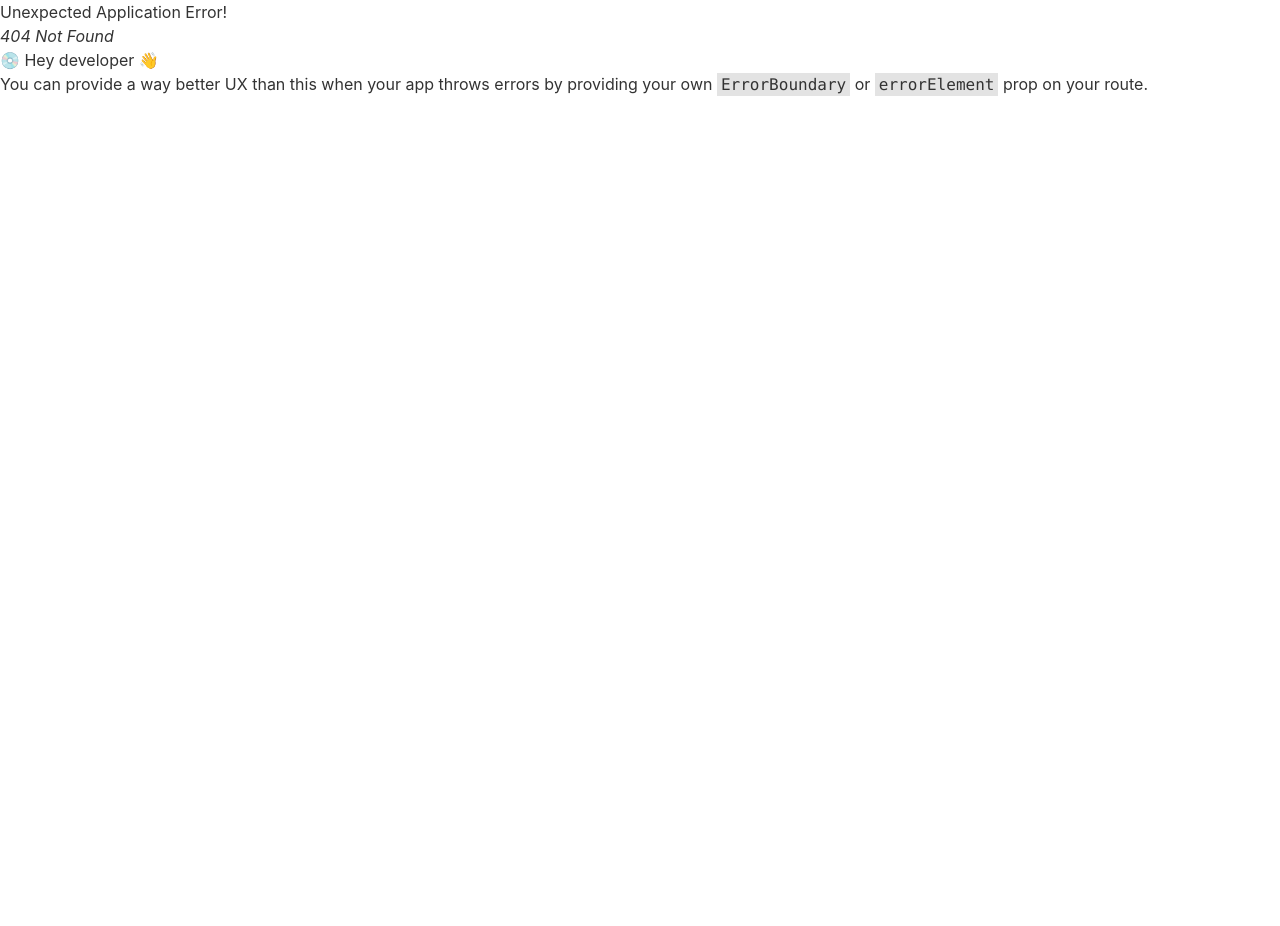
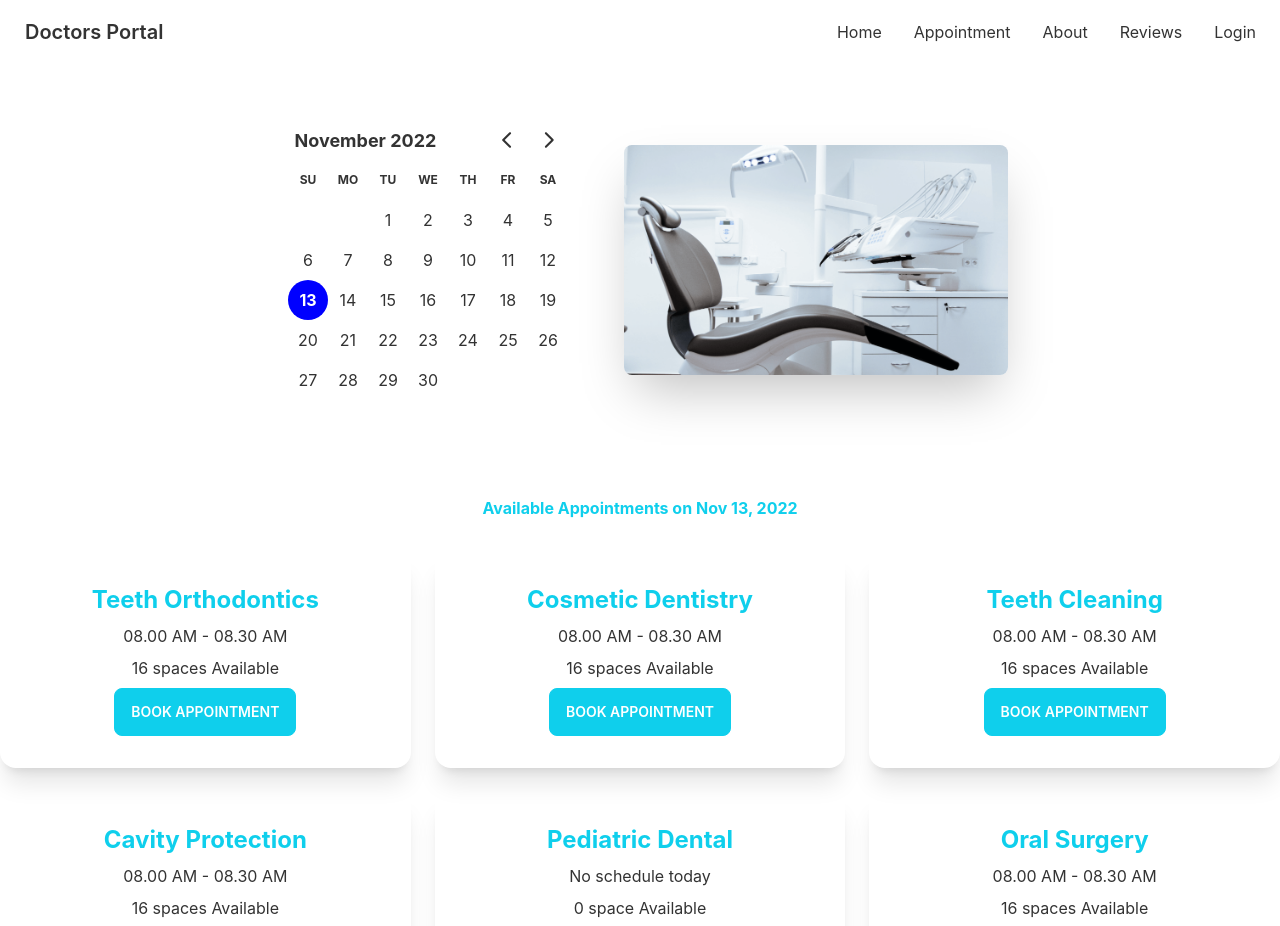
Before and after one commit to Ashraf59/doctors-portal-client, a React (Create React App) app: page /appointment in a window 1280 px wide. Before the commit this address had no page. Shown: the top 926 px of the page. Before the commit the page ends 800 px from the top, so only its background shows below. Built offline with nearby package versions, Linux system fonts and the light colour scheme.

Commit message:
appointment form setup

```diff
--- a/package.json
+++ b/package.json
@@ -7,7 +7,9 @@
     "@testing-library/react": "^13.4.0",
     "@testing-library/user-event": "^13.5.0",
     "daisyui": "^2.39.1",
+    "date-fns": "^2.29.3",
     "react": "^18.2.0",
+    "react-day-picker": "^8.3.6",
     "react-dom": "^18.2.0",
     "react-router-dom": "^6.4.3",
     "react-scripts": "5.0.1",
--- /dev/null
+++ b/public/appointmentOptions.json
@@ -0,0 +1,118 @@
+[
+    {
+      "_id": 1,
+      "name": "Teeth Orthodontics",
+      "slots": [
+        "08.00 AM - 08.30 AM",
+        "08.30 AM - 09.00 AM",
+        "09.00 AM - 9.30 AM",
+        "09.30 AM - 10.00 AM",
+        "10.00 AM - 10.30 AM",
+        "10.30 AM - 11.00 AM",
+        "11.00 AM - 11.30 AM",
+        "11.30 AM - 12.00 AM",
+        "1.00 PM - 1.30 PM",
+        "1.30 PM - 2.00 PM",
+        "2.00 PM - 2.30 PM",
+        "2.30 PM - 3.00 PM",
+        "3.00 PM - 3.30 PM",
+        "3.30 PM - 4.00 PM",
+        "4.00 PM - 4.30 PM",
+        "4.30 PM - 5.00 PM"
+      ]
+    },
+    {
+      "_id": 2,
+      "name": "Cosmetic Dentistry",
+      "slots": [
+        "08.00 AM - 08.30 AM",
+        "08.30 AM - 09.00 AM",
+        "09.00 AM - 9.30 AM",
+        "09.30 AM - 10.00 AM",
+        "10.00 AM - 10.30 AM",
+        "10.30 AM - 11.00 AM",
+        "11.00 AM - 11.30 AM",
+        "11.30 AM - 12.00 AM",
+        "1.00 PM - 1.30 PM",
+        "1.30 PM - 2.00 PM",
+        "2.00 PM - 2.30 PM",
+        "2.30 PM - 3.00 PM",
+        "3.00 PM - 3.30 PM",
+        "3.30 PM - 4.00 PM",
+        "4.00 PM - 4.30 PM",
+        "4.30 PM - 5.00 PM"
+      ]
+    },
+    {
+      "_id": 3,
+      "name": "Teeth Cleaning",
+      "slots": [
+        "08.00 AM - 08.30 AM",
+        "08.30 AM - 09.00 AM",
+        "09.00 AM - 9.30 AM",
+        "09.30 AM - 10.00 AM",
+        "10.00 AM - 10.30 AM",
+        "10.30 AM - 11.00 AM",
+        "11.00 AM - 11.30 AM",
+        "11.30 AM - 12.00 AM",
+        "1.00 PM - 1.30 PM",
+        "1.30 PM - 2.00 PM",
+        "2.00 PM - 2.30 PM",
+        "2.30 PM - 3.00 PM",
+        "3.00 PM - 3.30 PM",
+        "3.30 PM - 4.00 PM",
+        "4.00 PM - 4.30 PM",
+        "4.30 PM - 5.00 PM"
+      ]
+    },
+    {
+      "_id": 4,
+      "name": "Cavity Protection",
+      "slots": [
+        "08.00 AM - 08.30 AM",
+        "08.30 AM - 09.00 AM",
+        "09.00 AM - 9.30 AM",
+        "09.30 AM - 10.00 AM",
+        "10.00 AM - 10.30 AM",
+        "10.30 AM - 11.00 AM",
+        "11.00 AM - 11.30 AM",
+        "11.30 AM - 12.00 AM",
+        "1.00 PM - 1.30 PM",
+        "1.30 PM - 2.00 PM",
+        "2.00 PM - 2.30 PM",
+        "2.30 PM - 3.00 PM",
+        "3.00 PM - 3.30 PM",
+        "3.30 PM - 4.00 PM",
+        "4.00 PM - 4.30 PM",
+        "4.30 PM - 5.00 PM"
+      ]
+    },
+    {
+      "_id": 5,
+      "name": "Pediatric Dental",
+      "slots": [
+      ]
+    },
+    {
+      "_id": 6,
+      "name": "Oral Surgery",
+      "slots": [
+        "08.00 AM - 08.30 AM",
+        "08.30 AM - 09.00 AM",
+        "09.00 AM - 9.30 AM",
+        "09.30 AM - 10.00 AM",
+        "10.00 AM - 10.30 AM",
+        "10.30 AM - 11.00 AM",
+        "11.00 AM - 11.30 AM",
+        "11.30 AM - 12.00 AM",
+        "1.00 PM - 1.30 PM",
+        "1.30 PM - 2.00 PM",
+        "2.00 PM - 2.30 PM",
+        "2.30 PM - 3.00 PM",
+        "3.00 PM - 3.30 PM",
+        "3.30 PM - 4.00 PM",
+        "4.00 PM - 4.30 PM",
+        "4.30 PM - 5.00 PM"
+      ]
+    }
+  ]
--- /dev/null
+++ b/src/Pages/Appointment/AppointBanner/AppointmentBanner.js
@@ -0,0 +1,28 @@
+import React from 'react';
+import chair from '../../../assets/images/chair.png';
+import { DayPicker } from 'react-day-picker';
+
+
+const AppointmentBanner = ({selectedDate, setSelectedDate}) => {
+
+    return (
+        <header className='my-6'>
+                    <div className="hero">
+  <div className="hero-content flex-col lg:flex-row-reverse">
+    <img src={chair} className="max-w-sm rounded-lg shadow-2xl" alt='chair' />
+    <div className='mr-6'>
+     <DayPicker
+    mode='single'
+    selected={selectedDate}
+    onSelect={setSelectedDate}
+
+    />
+
+    </div>
+  </div>
+</div>
+        </header>
+    );
+};
+
+export default AppointmentBanner;
--- /dev/null
+++ b/src/Pages/Appointment/Appointment/Appointment.js
@@ -0,0 +1,23 @@
+import React, { useState } from 'react';
+import AppointmentBanner from '../AppointBanner/AppointmentBanner';
+import AvailableAppointment from '../AvailableAppointment/AvailableAppointment';
+
+const Appointment = () => {
+    const [selectedDate, setSelectedDate] = useState(new Date());
+
+    return (
+        <div>
+            <AppointmentBanner
+            selectedDate = {selectedDate}
+            setSelectedDate = {setSelectedDate}
+
+            ></AppointmentBanner>
+            <AvailableAppointment
+            selectedDate = {selectedDate}
+
+            ></AvailableAppointment>
+        </div>
+    );
+};
+
+export default Appointment;
--- /dev/null
+++ b/src/Pages/Appointment/AvailableAppointment/AvailableAppointment.js
@@ -0,0 +1,40 @@
+import { format } from 'date-fns';
+import React, { useEffect, useState } from 'react';
+import BookingModal from '../BokkingModal/BookingModal';
+import AvailableOption from './AvailableOption';
+
+const AvailableAppointment = ({selectedDate}) => {
+    const [appointmentOptions, setAppointmentOptions] = useState([]);
+    const [treatment, setTreatment] = useState(null);
+
+    useEffect(() =>{
+        fetch('appointmentOptions.json')
+        .then(res => res.json())
+        .then(data => setAppointmentOptions(data))
+
+    },[])
+    return (
+        <section className='my-16'>
+            <p className='text-center text-primary font-bold'>Available Appointments on {format(selectedDate, 'PP')}</p>
+            <div className='grid gap-6 grid-cols-1 md:grid-cols-2 lg:grid-cols-3 mt-8'>
+            {
+                appointmentOptions.map(option => <AvailableOption
+                key = {option._id}
+                appointmentoption = {option}
+                setTreatment = {setTreatment}
+                ></AvailableOption>)
+            }
+            </div>
+           {
+            treatment &&
+             <BookingModal
+             treatment = {treatment}
+             selectedDate = {selectedDate}
+             setTreatment = {setTreatment}
+             ></BookingModal>
+           }
+        </section>
+    );
+};
+
+export default AvailableAppointment;
--- /dev/null
+++ b/src/Pages/Appointment/AvailableAppointment/AvailableOption.js
@@ -0,0 +1,25 @@
+import React from 'react';
+
+const AvailableOption = ({appointmentoption, setTreatment}) => {
+    const {name, slots} = appointmentoption;
+    return (
+        <div className="card shadow-xl">
+        <div className="card-body text-center">
+          <h2 className="text-2xl font-bold text-primary text-center">{name}</h2>
+          <p>{slots.length > 0? slots[0] : 'No schedule today'}</p>
+          <p>{slots.length} {slots.length > 1? 'spaces' : 'space'} Available</p>
+          <div className="card-actions justify-center">
+            <label
+            disabled = {slots.length === 0}
+            htmlFor="booking-modal"
+            className="btn btn-primary text-white"
+            onClick = {()=> setTreatment(appointmentoption)}
+            >Book Appointment</label>
+
+          </div>
+        </div>
+      </div>
+    );
+};
+
+export default AvailableOption;
--- /dev/null
+++ b/src/Pages/Appointment/BokkingModal/BookingModal.js
@@ -0,0 +1,57 @@
+import { format } from 'date-fns/esm';
+import React from 'react';
+
+const BookingModal = ({treatment, selectedDate, setTreatment}) => {
+    //Treatment is just another name of appointmentOption.js file
+    const {name, slots} = treatment;
+    const date = format(selectedDate, 'PP');
+    const handleBooking = event => {
+        event.preventDefault();
+        const form = event.target;
+        const slot = form.slot.value;
+        const name = form.name.value;
+        const email = form.email.value;
+        const phone = form.phone.value;
+
+        const booking = {
+            appointmentDate: date,
+            treatment: name,
+            patient: name,
+            slot,
+            email,
+            phone
+        }
+        setTreatment(null)
+    }
+    return (
+        <>
+           <input type="checkbox" id="booking-modal" className="modal-toggle" />
+<div className="modal">
+  <div className="modal-box relative">
+    <label htmlFor="booking-modal" className="btn btn-sm btn-circle absolute right-2 top-2">✕</label>
+    <h3 className="text-lg font-bold">{name}</h3>
+    <form onSubmit={handleBooking} className='grid grid-cols-1 gap-3 mt-10'>
+    <input type="text" disabled value={date} className="input w-full input-bordered " />
+    <select name='slot' className="select select-bordered w-full">
+        {
+                    slots.map((slot, i) =>
+                    <option value={slot}
+                    key = {i}
+                    >{slot}</option>)
+
+        }
+    </select>
+    <input name='name' type="text" placeholder="Your name" className="input w-full input-bordered " />
+    <input name='email' type="text" placeholder="Email Address" className="input w-full input-bordered " />
+    <input name='phone' type="text" placeholder="Your phone" className="input w-full input-bordered " />
+    <input type="text" placeholder="Type here" className="input w-full input-bordered " />
+    <br />
+    <input className='btn btn-accent w-full' type="submit" value="Submit" />
+    </form>
+  </div>
+</div>
+        </>
+    );
+};
+
+export default BookingModal;
--- a/src/Pages/Home/Home/Shared/Navbar/Navbar.js
+++ b/src/Pages/Home/Home/Shared/Navbar/Navbar.js
@@ -6,7 +6,7 @@
     const menuItems =
 
         <React.Fragment>
-        <li><Link to = '/home'>Home</Link></li>
+        <li><Link to = '/'>Home</Link></li>
         <li><Link to = '/appointment'>Appointment</Link></li>
         <li><Link to = '/about'>About</Link></li>
         <li><Link to = '/reviews'>Reviews</Link></li>
--- a/src/Routes/Routes/Routes.js
+++ b/src/Routes/Routes/Routes.js
@@ -1,4 +1,5 @@
 import Main from "../../Layout/Main";
+import Appointment from "../../Pages/Appointment/Appointment/Appointment";
 import Home from "../../Pages/Home/Home/Home";
 import Login from "../../Pages/Login/Login";
 
@@ -17,6 +18,10 @@
             {
                 path: '/login',
                 element: <Login></Login>
+            },
+            {
+                path: '/appointment',
+               element: <Appointment></Appointment>
             }
         ]
     }
--- a/src/index.js
+++ b/src/index.js
@@ -3,6 +3,8 @@
 import './index.css';
 import App from './App';
 import reportWebVitals from './reportWebVitals';
+import 'react-day-picker/dist/style.css';
+
 
 const root = ReactDOM.createRoot(document.getElementById('root'));
 root.render(
```
Also changed, not shown: 1 other file (tests, documents, lock files or other folders).
